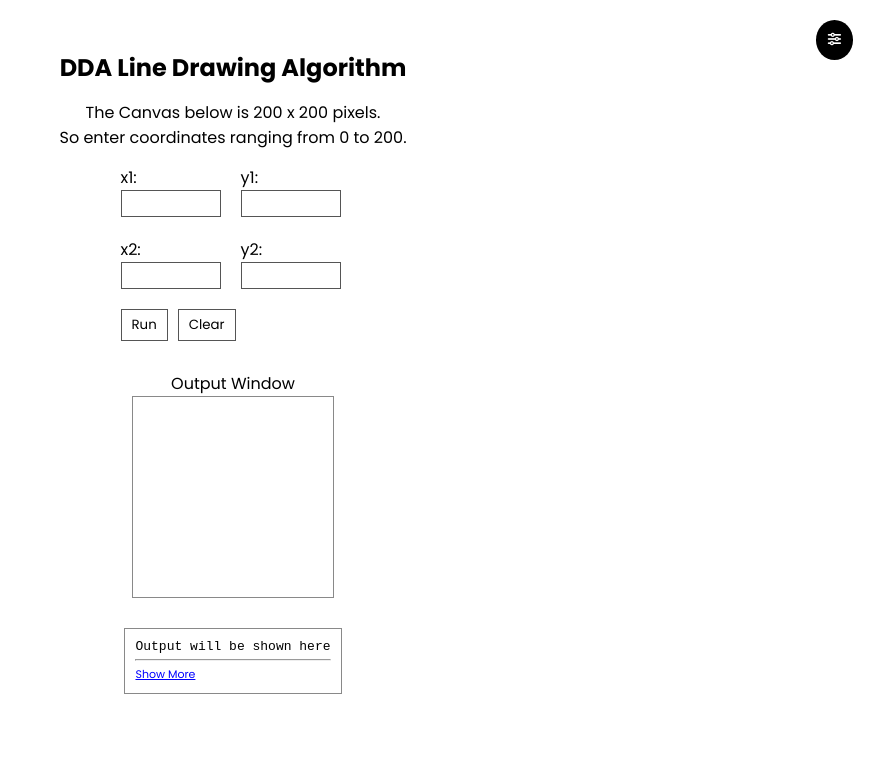
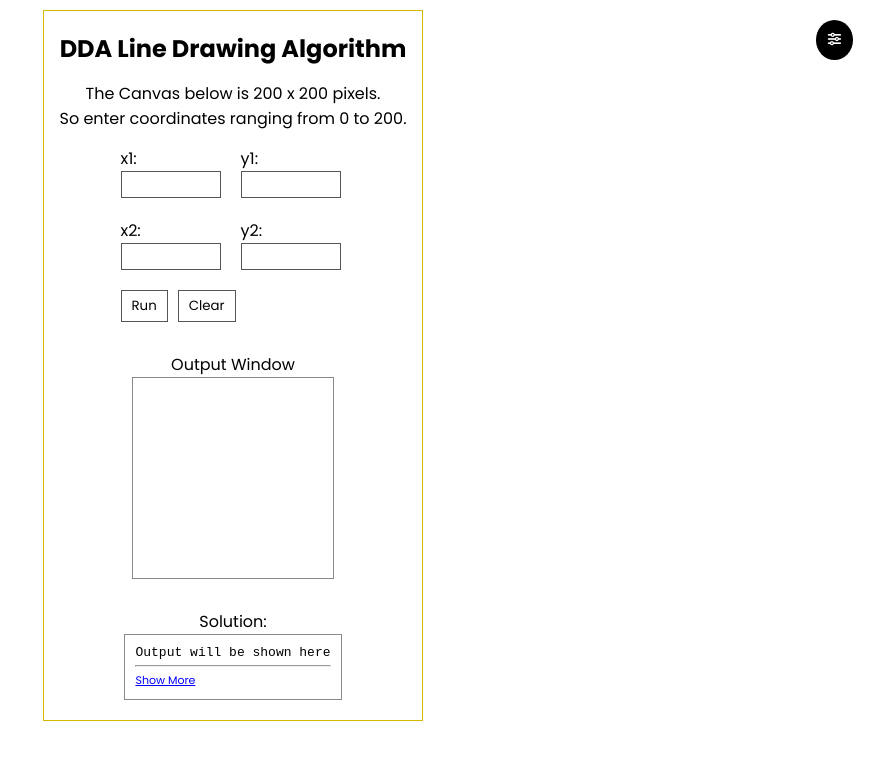
Before and after one commit to Kotak-Prerit/dda-algo, a plain HTML site: page index.html in a window 1280 px wide. Shown: the whole page, without its empty margins (407-1280 px from the left). Drawn offline with Linux system fonts and the light colour scheme.

Commit message:
14-05-25 11:00 am

```diff
--- a/index.html
+++ b/index.html
@@ -18,11 +18,13 @@
       :root {
         --bg-color: #ffffff;
         --text-color: #000000;
+        --icon-color: #000000;
       }
 
       body.dark {
         --bg-color: #121212;
         --text-color: #f5f5f5;
+        --icon-color: #ffffff;
       }
       body {
         font-family: "Poppins", sans-serif;
@@ -30,10 +32,19 @@
         align-items: center;
         justify-content: center;
         flex-direction: column;
-        padding-block: 50px;
         background-color: var(--bg-color);
         color: var(--text-color);
         transition: background 0.3s, color 0.3s;
+        padding-block: 10px;
+      }
+      .container {
+        max-width: 500px;
+        padding: 20px 15px;
+        display: flex;
+        align-items: center;
+        justify-content: center;
+        flex-direction: column;
+        border: 1px solid #d3b700;
       }
       .theme-toggle {
         position: fixed;
@@ -47,7 +58,7 @@
         border: 1px solid #888;
         padding: 10px 12px;
         border-radius: 50%;
-        color: #fff;
+        color: var(--icon-color);
         cursor: pointer;
         margin-left: 5px;
         transition: background 0.3s;
@@ -117,9 +128,11 @@
         border: 1px solid #555;
         color: var(--text-color);
       }
+      .solution {
+        margin-top: 30px;
+      }
       .ddaSteps {
         font-family: monospace;
-        margin-top: 30px;
         background: #f5f5f5;
         padding: 10px;
         border: 1px solid #898989;
@@ -166,12 +179,13 @@
       }
       .default-btn {
         background: #000000 !important;
-        color: #fff;
+        color: #fff !important;
         border: none !important;
       }
     </style>
   </head>
   <body>
+    <div class="container">
       <h2>DDA Line Drawing Algorithm</h2>
 
       <h4>
@@ -203,6 +217,8 @@
       ></canvas>
 
       <!-- Output of DDA steps -->
+
+      <p class="solution">Solution:</p>
       <div class="ddaSteps">
         <div id="output">Output will be shown here</div>
         <hr />
@@ -223,6 +239,7 @@
           <button id="systemBtn" onclick="setTheme('system')">
             <i class="fas fa-desktop"></i>
           </button>
+        </div>
       </div>
     </div>
 
@@ -340,7 +357,13 @@
           return;
         }
 
+        // 🟡 Set line color based on current theme
+        if (document.body.classList.contains("dark")) {
+          ctx.fillStyle = "white";
+        } else {
           ctx.fillStyle = "black";
+        }
+
         ddaLine(x1, y1, x2, y2);
       }
 
```
Lines whose indentation alone changed are shown as unchanged.
